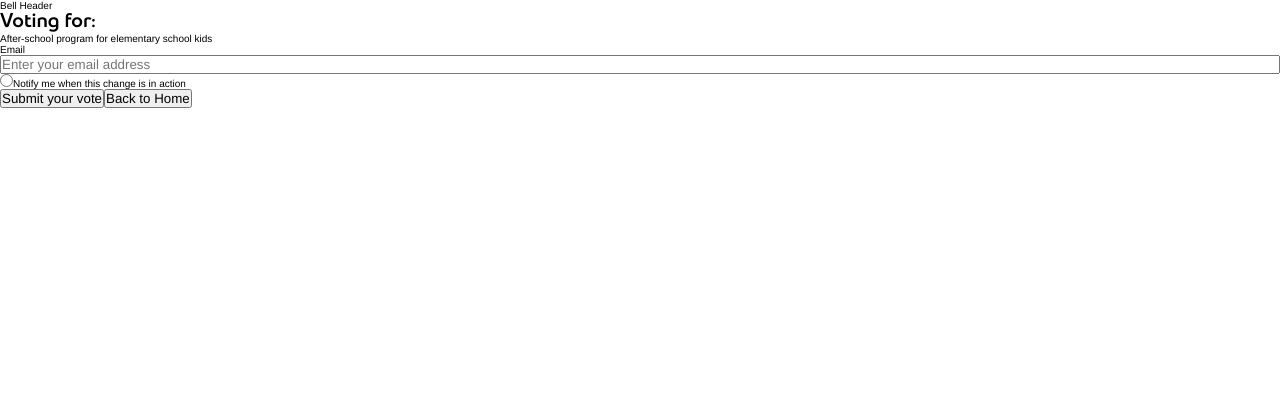
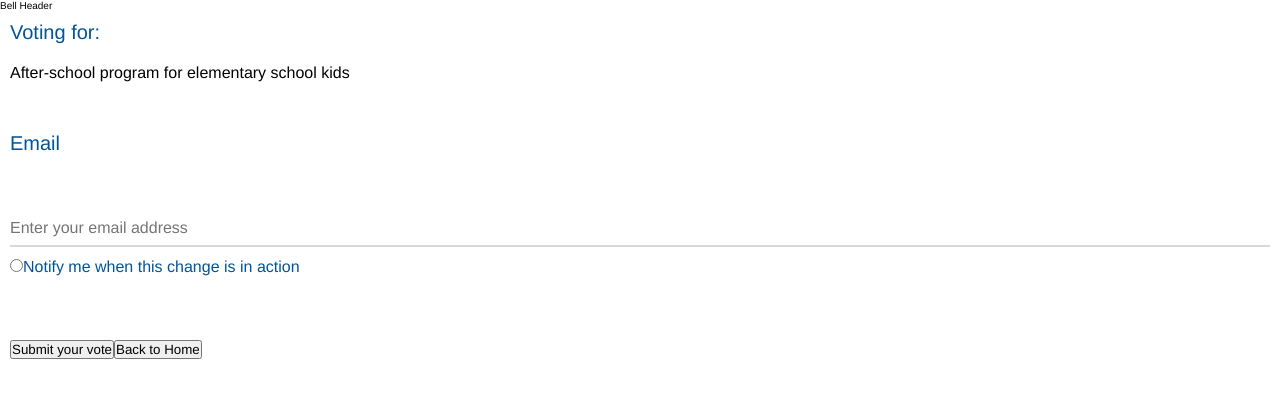
Before and after one commit to mariavinaq/BELLas-client, a React (Vite) app: page /vote in a window 1280 px wide. Shown: the top 398 px of the page. Built offline with nearby package versions, Linux system fonts and the light colour scheme.

Commit message:
Add styles to the form

```diff
--- a/src/components/SuggestionForm/SuggestionForm.jsx
+++ b/src/components/SuggestionForm/SuggestionForm.jsx
@@ -2,7 +2,7 @@ import './SuggestionForm.scss';
 function SuggestionForm() {
     return (
         <>
-        <h1 className="suggestion-form__title">Voting for:</h1>
+        <p className="suggestion-form__title">Voting for:</p>
         <p className="suggestion-form__description">After-school program for elementary school kids</p>
 
         <form className="suggestion-form" action="submit">
--- a/src/components/SuggestionForm/SuggestionForm.scss
+++ b/src/components/SuggestionForm/SuggestionForm.scss
@@ -4,7 +4,44 @@
 
 
 .suggestion-form{
+    padding:1rem;
     display:flex;
     flex-direction: column;
+    &__title{
+        padding:1rem;
+        color:$color-blue;
+        padding-top:1rem ;
+        padding-bottom:1rem ;
+        font-size: 2rem;
+
+    }
+    &__description{
+        padding:1rem;
+        font-size: 1rem;
+        padding-bottom: 4rem;
+        font-size: 1.6rem;
+
+    }
+    &__label{
+        font-size: 2rem;
+        color:$color-blue;
+        padding-bottom:6.4rem;
+    }
+    &__input{
+        border: none;
+        border-bottom: 0.2rem solid #d9d9d9;
+        padding-bottom:0.8rem;
+        color: #d9d9d9;
+        font-size: 1.6rem;
+    }
+    &__notify{
+        font-size: 1.6rem;
+        color:$color-blue;
+        padding-bottom:6.4rem;
+        padding-top:1.1rem;
+    }
+
+
+
 
 }
```
